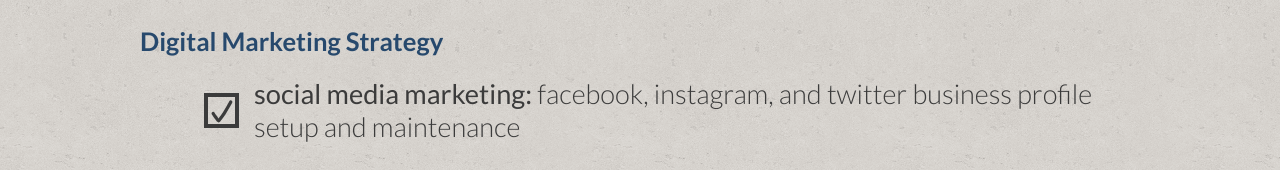
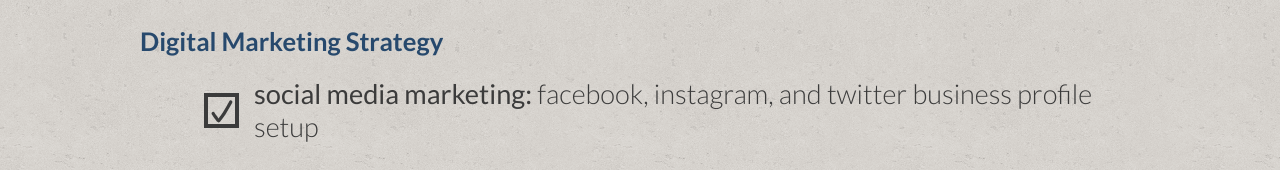
Before and after one commit to twala/quotation, a plain HTML site: page index.html in a window 1280 px wide. Shown: the part 1618-1788 px from the top of the page. Drawn offline with nearby package versions, Linux system fonts and the light colour scheme.

Commit message:
Update index.html

```diff
--- a/index.html
+++ b/index.html
@@ -97,7 +97,7 @@
 
 						<li class="checked">
 							<input id="q1-1" name="q1" type="checkbox" checked>
-							<label for="q1-1"><span>social media marketing:</span> facebook, instagram, and twitter business profile setup and maintenance</label>
+							<label for="q1-1"><span>social media marketing:</span> facebook, instagram, and twitter business profile setup</label>
 						</li>
 
 						<li class="checked">
```
